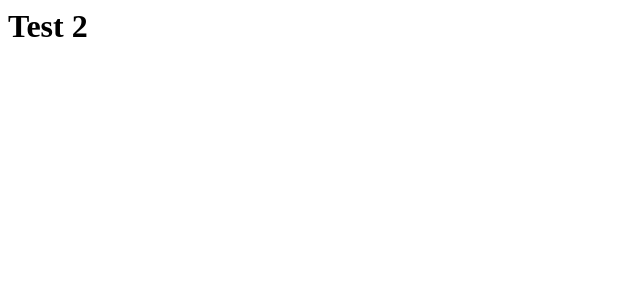
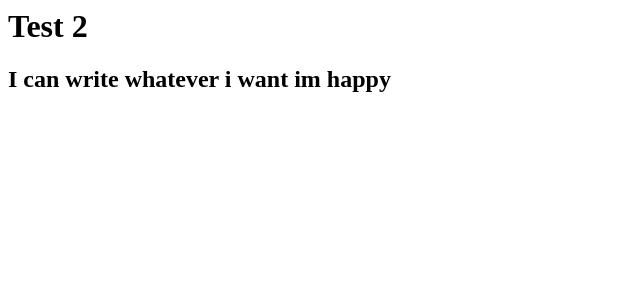
Before and after one commit to JustinStach21/vue-display-test, a Vue app: page / in a window 1280 px wide. Shown: the top 300 px of the page, without its empty margins (0-640 px from the left). Built offline with nearby package versions, Linux system fonts and the light colour scheme.

Commit message:
testing changes to page

```diff
--- a/src/App.vue
+++ b/src/App.vue
@@ -1,6 +1,7 @@
 <template>
     <div>
         <h1>Test 2</h1>
+        <h2>I can write whatever i want im happy</h2>
     </div>
 </template>
 
```
